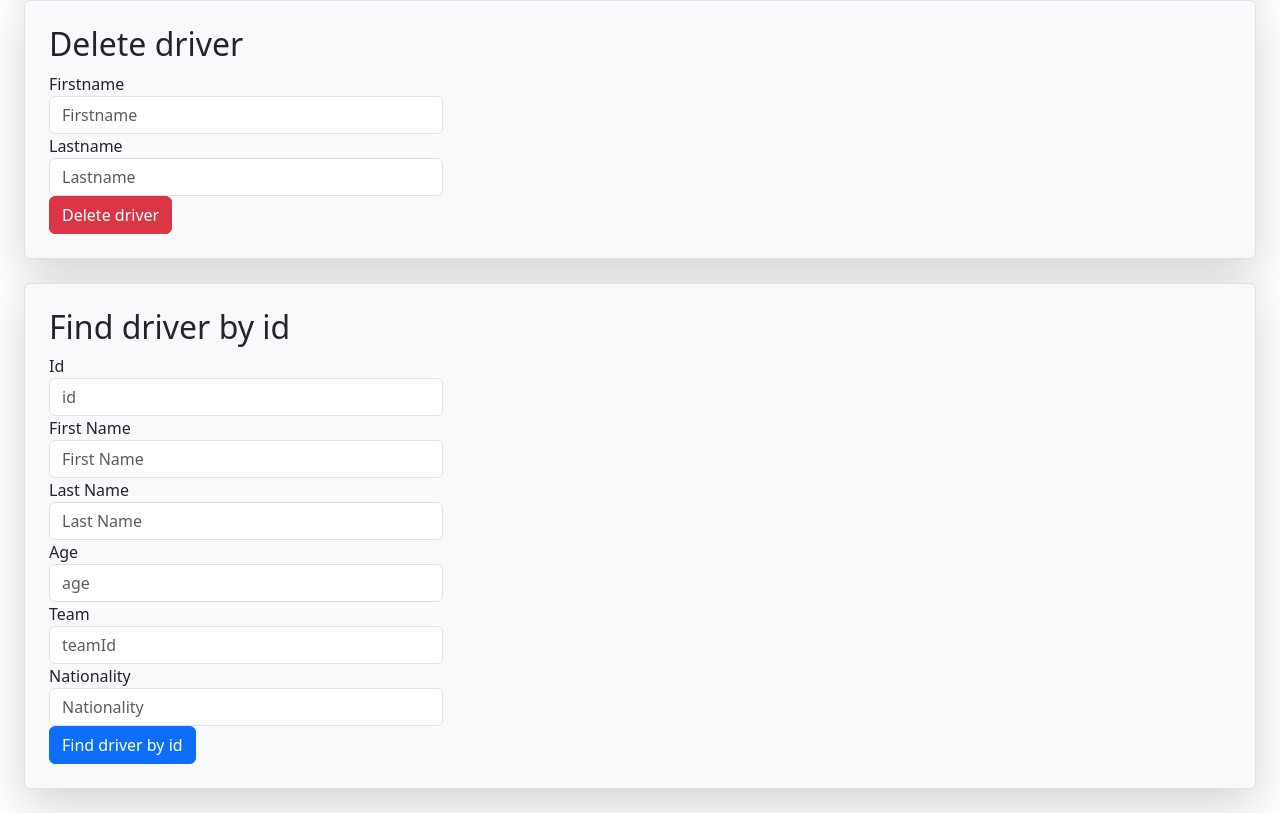
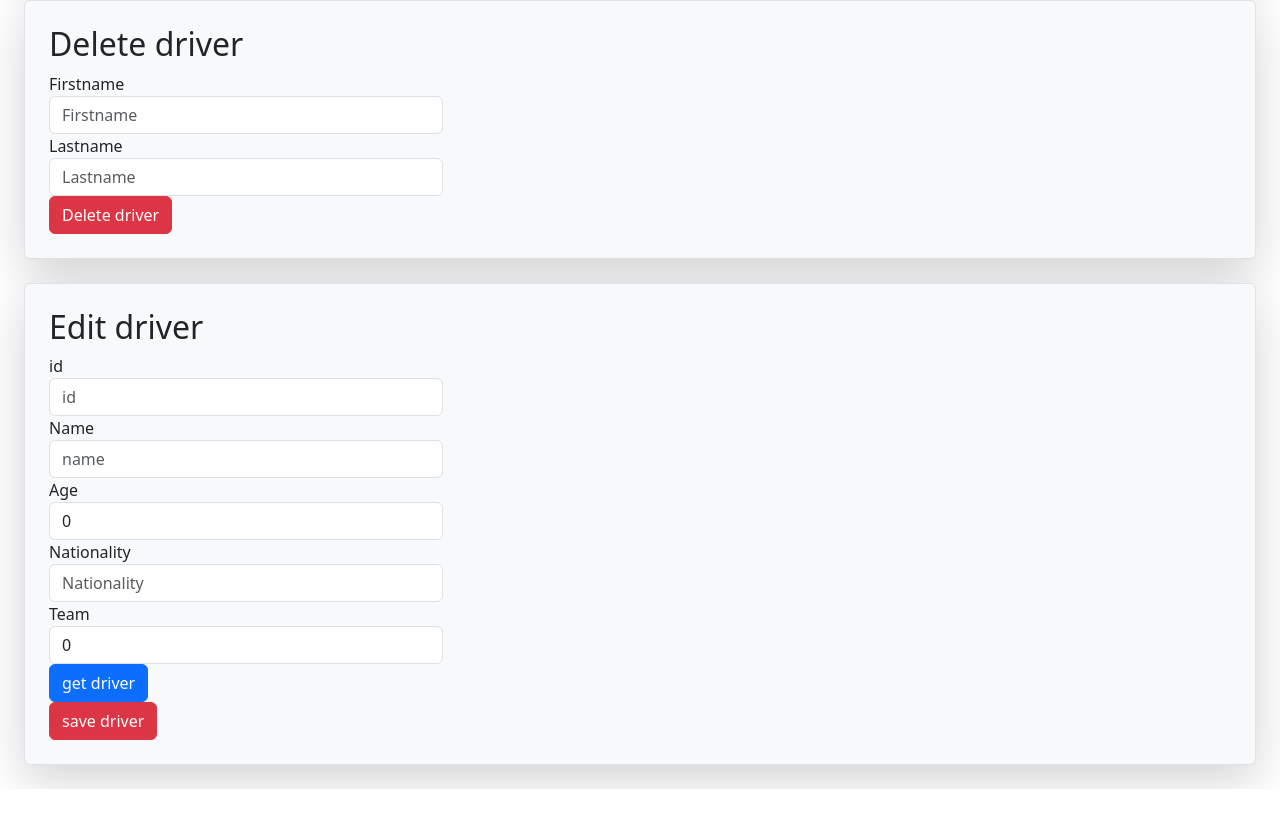
Before and after one commit to eliasWolden/DS3101-webutvikling-eksamen, a React (Vite) app in the folder formula1/: page /CreateDriverPage in a window 1280 px wide. Shown: the part 548-1361 px from the top of the page. After the commit the page ends 1337 px from the top, so only its background shows below. Built offline with nearby package versions, Linux system fonts and the light colour scheme; no server answers.

Commit message:
put driver funker på frontend delen

```diff
--- a/formula1/src/components/CRUD/Driver/CreateDriver.tsx
+++ b/formula1/src/components/CRUD/Driver/CreateDriver.tsx
@@ -50,7 +50,7 @@ const AddDriver: FC = () => {
         age: age,
         nationality: nationality,
         image: image!.name,
-        teamid: teamid,
+        teamId: teamid,
       }
       handleAdd(newDriver, image!);
       console.log(newDriver);
--- a/formula1/src/components/CRUD/Driver/GetDriverById.tsx
+++ b/formula1/src/components/CRUD/Driver/GetDriverById.tsx
@@ -1,145 +1,107 @@
-import { ChangeEvent, FC, useContext, useState } from 'react';
+import { useState, ChangeEvent, useContext } from 'react';
 import { DriverContext } from '../../../contexts/DriverContext';
+import { IDriver } from '../../../interfaces/Drivers/IDriver';
 
-const EditDrivers: FC = () => {
-    const [id, setid] = useState<number>(0);
-    const [driverToUpdate, setDriverToUpdate] = useState<any>({
-        firstName: "",
-        lastName: "",
-        age: "",
-        nationality: "",
-        teamId: "",
-    });
+const EditDriver = () => {
+    const [id, setId] = useState<string>("1");
+
 
 
   const context = useContext(DriverContext);
 
-    const setHandler = (e: ChangeEvent<HTMLInputElement>) => {
-        const { name, value } = e.target;
-            console.log(name, value);
-        switch (name) {
+/*     const setHandler = (e: ChangeEvent<any>) => {
+      switch (e.currentTarget.name) {
         case 'id':
-                setid(Number(value));
+            setId(e.currentTarget.value);
             break;
-            case 'firstname':
-                setDriverToUpdate({ ...driverToUpdate, firstName: value });
+        case 'name':
+          setDriversToUpdate({ ...driversToUpdate, driver: e.currentTarget.value });
           break;
-            case 'lastname':
-                setDriverToUpdate({ ...driverToUpdate, lastName: value });
-                break;
-            case 'age':
-            case 'teamId':
-                setDriverToUpdate({ ...driverToUpdate, teamId: value });
+        case 'Age':
+          setDriversToUpdate({ ...driversToUpdate, driver: e.currentTarget.value });
           break;
         case 'nationality':
-                setDriverToUpdate({ ...driverToUpdate, [name]: value });
+          setDriversToUpdate({ ...driversToUpdate, driver: e.currentTarget.value });
           break;
-            default:
+        case 'teamid':
+          setDriversToUpdate({ ...driversToUpdate, driver: e.currentTarget.value });
+          break;
+      }
+    }; */
+    const [driversToUpdate, setDriversToUpdate] = useState<IDriver>({ name: "", age: 0, nationality: "", image: "", teamId: 0 });
+
+    const handleChange = (e: ChangeEvent<HTMLInputElement>) => {
+      switch (e.currentTarget.name) {
+        case "id":
+          setId(e.currentTarget.value);
+          break;
+        case "name":
+          setDriversToUpdate({ ...driversToUpdate, name: e.currentTarget.value });
+          break;
+        case "Age":
+          setDriversToUpdate({ ...driversToUpdate, age: parseInt(e.currentTarget.value) });
+          break;
+        case "nationality":
+          setDriversToUpdate({ ...driversToUpdate, nationality: e.currentTarget.value });
+          break;
+        case "teamid":
+          setDriversToUpdate({ ...driversToUpdate, teamId: parseInt(e.currentTarget.value) });
           break;
       }
     };
 
-    const GetDriversById = async () => {
-        try {
-            if (context) {
+    const getByIdFromContext = async () => {
+        const driversFromContext = await context?.getById(id);
+        setDriversToUpdate(driversFromContext.driversById);
+        console.log(driversFromContext.driversById);
 
-                await context.getDriversById(id);
-                const drivers = context.drivers;
+    };
 
-                if (drivers.length > 0) {
-                    const selectedDriver = drivers[id - 1];
-
-                    // deler opp navnet i to deler, og setter de i hver sin variabel
-                    const fullName = selectedDriver.name;
-                    const [firstName, ...lastNameArray] = fullName.split(' ');
-                    const lastName = lastNameArray.join(' ');
-
-
-                    setDriverToUpdate({
-                        firstName: firstName || "", // Set default value if firstName is falsy
-                        lastName: lastName || "",   // Set default value if lastName is falsy
-                        age: selectedDriver.age || "",
-                        nationality: selectedDriver.nationality || "",
-                        teamId: selectedDriver.teamId || "",
-                    });
-                    console.log(id);
-                }
-            }
-        } catch (error) {
-            console.log('Error getting driver', error);
-            // Handle the error as needed (e.g., show an error message to the user)
-            setDriverToUpdate({
-                firstName: "",
-                lastName: "",
-                age: "",
-                nationality: "",
-                teamId: "",
-            });
-
+    const saveChanges = () => {
+        if(context){
+        context.editDrivers(driversToUpdate);
         }
     };
 
 
+
+
   return (
     <form className="bg-light p-4 m-4 border rounded shadow-lg">
-            <h2>Find driver by id</h2>
+      <h2>Edit driver</h2>
 
         <div className='form-group col-md-4'>
-                <label>Id</label>
+          <label>id</label>
           <input
             name='id'
-                    type="number"
+            type="text"
             className='form-control'
             placeholder='id'
-                    onChange={setHandler}
+            onChange={handleChange}
           />
         </div>
 
         <div className='form-group col-md-4'>
-                <label>First Name</label>
+          <label>Name</label>
           <input
-                    name='firstname'
+            name='name'
             type="text"
             className='form-control'
-                    placeholder='First Name'
-                    value={driverToUpdate.firstName}
-                    onChange={setHandler}
-                />
-            </div>
-
-            <div className='form-group col-md-4'>
-                <label>Last Name</label>
-                <input
-                    name='lastname'
-                    type="text"
-                    className='form-control'
-                    placeholder='Last Name'
-                    value={driverToUpdate.lastName}
-                    onChange={setHandler}
+            placeholder='name'
+            value={driversToUpdate?.name}
+            onChange={handleChange}
           />
         </div>
 
       <div className='form-group col-md-4'>
         <label>Age</label>
         <input
-                    name='age'
+          name='Age'
           type="text"
           className='form-control'
-                    placeholder="age"
-                    value={driverToUpdate.age}
-                    onChange={setHandler}
-                />
-            </div>
-
-            <div className='form-group col-md-4'>
-                <label>Team</label>
-                <input
-                    name='teamId'
-                    type="text"
-                    className='form-control'
-                    placeholder="teamId"
-                    value={driverToUpdate.teamId}
-                    onChange={setHandler}
+          placeholder='Age'
+          value={driversToUpdate?.age}
+          onChange={handleChange}
         />
       </div>
 
@@ -149,19 +111,37 @@ const EditDrivers: FC = () => {
           name='nationality'
           type="text"
           className='form-control'
-                    placeholder="Nationality"
-                    value={driverToUpdate.nationality}
-                    onChange={setHandler}
+          placeholder='Nationality'
+          value={driversToUpdate?.nationality}
+          onChange={handleChange}
+        />
+      </div>
+
+        <div className='form-group col-md-4'>
+          <label>Team</label>
+          <input
+            name='teamid'
+            type='text'
+            className='form-control'
+            placeholder='Team'
+            value={driversToUpdate?.teamId}
+            onChange={handleChange}
           />
         </div>
 
       <div className='row'>
         <div className='form-group col-md-4'>
-                    <input type='button' className='btn btn-primary' value="Find driver by id" onClick={GetDriversById}/>
+          <input type="button" className='btn btn-primary' value="get driver" onClick={getByIdFromContext}/>
+        </div>
+      </div>
+      <div className='row'>
+        <div className='form-group col-md-4'>
+          <input type="button" className='btn btn-danger' value="save driver" onClick={saveChanges}/>
         </div>
       </div>
     </form>
   );
 };
 
-export default EditDrivers;
+
+export default EditDriver;
--- a/formula1/src/components/Drivers/DriverItem.tsx
+++ b/formula1/src/components/Drivers/DriverItem.tsx
@@ -3,10 +3,10 @@ import '../../css/DriverCarousel.css';
 import {IDriver} from "../../interfaces/Drivers/IDriver";
 
 // oppbygging av sjaførkort som blir brukt i carousel gjør det mulig å bruke onclick for å velge sjafør
-const DriverItem: FC<IDriver> = ({ name, age, nationality, image, teamid }) => {
+const DriverItem: FC<IDriver> = ({ name, age, nationality, image, teamId }) => {
 
   return (
-    <div className={`p-3 border-0 shadow text-center driver-card ${teamid}`}>
+    <div className={`p-3 border-0 shadow text-center driver-card ${teamId}`}>
       <img
         src={image}
         alt="bilde av sjafør"
@@ -16,7 +16,7 @@ const DriverItem: FC<IDriver> = ({ name, age, nationality, image, teamid }) => {
         <h2 className="card-title-driver">{name}</h2>
         <p className="card-text-driver">{nationality}</p>
         <p className="card-text-driver">Age: {age}</p>
-        <p className="card-text-driver">Team {teamid}</p>
+        <p className="card-text-driver">Team {teamId}</p>
       </div>
     </div>
   );
--- a/formula1/src/components/Drivers/DriverList.tsx
+++ b/formula1/src/components/Drivers/DriverList.tsx
@@ -19,7 +19,7 @@ const DriverList = () => {
         age={driver.age}
         nationality={driver.nationality}
         image={`http://localhost:5257/api/Image/driver/${driver.image}`}
-        teamid={driver.teamid}
+        teamId={driver.teamId}
       />
     ));
 
--- a/formula1/src/interfaces/Drivers/IDriverContext.ts
+++ b/formula1/src/interfaces/Drivers/IDriverContext.ts
@@ -7,6 +7,6 @@ export interface IDriverContext {
     deleteDriver: (name : string) => Promise<void>;
     postDriver: (newDriver : IDriver) => Promise<void>;
     postImage: (image : File) => Promise<void>;
-    getDriversById: (id : number) => Promise<void>;
-    putDriver: (driverToUpdate : IDriver) => Promise<void>;
+    getById: (id : string) => Promise<any>;
+    editDrivers: (driverToUpdate : any) => Promise<void>;
   }
--- a/formula1/src/pages/CreateDriverPage.tsx
+++ b/formula1/src/pages/CreateDriverPage.tsx
@@ -1,6 +1,6 @@
 import CreateDriver from "../components/CRUD/Driver/CreateDriver";
 import DeleteDriver from "../components/CRUD/Driver/DeleteDriver";
-import GetDriverById from "../components/CRUD/Driver/GetDriverById";
+import EditDriver from "../components/CRUD/Driver/GetDriverById";
 
 
 const CreateDriverPage = () => {
@@ -15,7 +15,7 @@ const CreateDriverPage = () => {
         </section>
 
         <section>
-          <GetDriverById/>
+          <EditDriver/>
         </section>
       </div>
     );
--- a/formula1/src/services/DriverService.ts
+++ b/formula1/src/services/DriverService.ts
@@ -22,7 +22,7 @@ const DriverService = (
         }
     };
 
-    const getDriversById = async (id: number) => {
+    const getDriversById = async (id: string) => {
         try {
             const driverResult = await axios.get(`${driverController}/id/${id}`);
             const driversById = driverResult.data;
```
Also changed, not shown: formula1/src/contexts/DriverContext.tsx (+8 -10 lines). Lines whose indentation alone changed are shown as unchanged.
